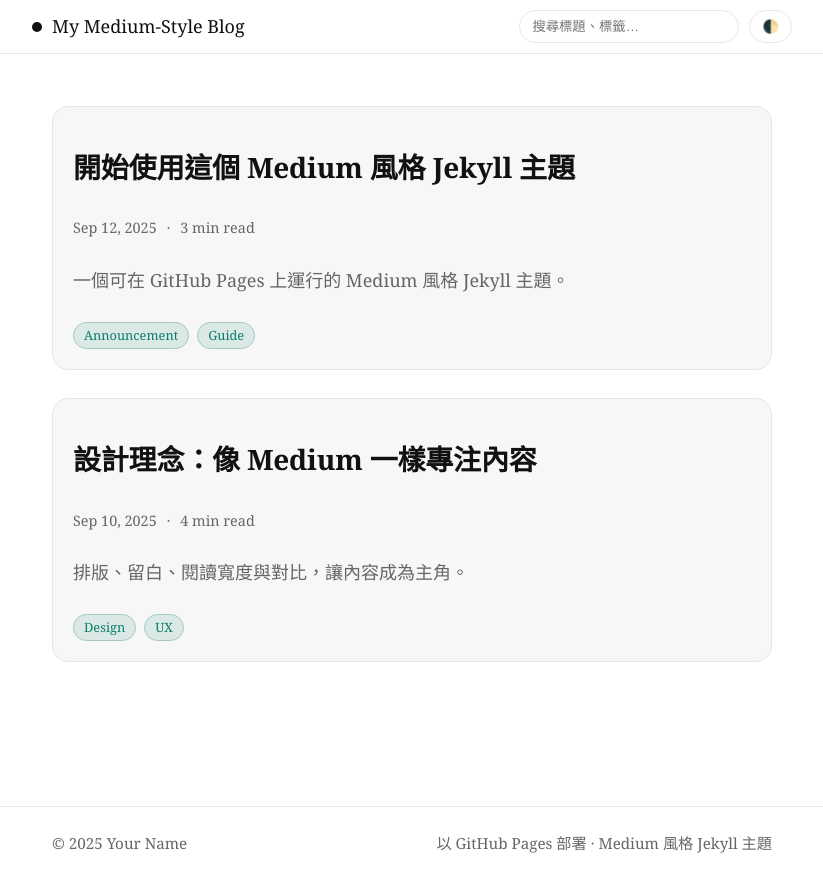
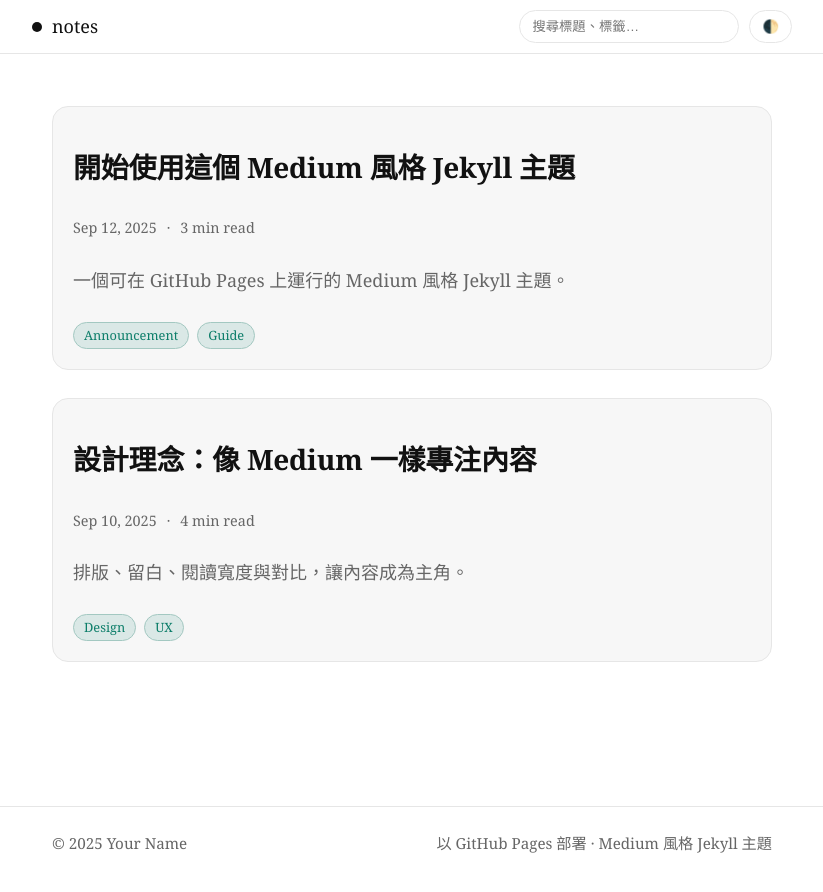
Before and after one commit to linjose/notes, a Jekyll site: the page built from index.html, in a window 1280 px wide. Shown: the top 892 px of the page, without its empty margins (228-1051 px from the left). Built offline with Jekyll 4.4.1, drawn with Linux system fonts in a browser that asks for light colours; the list of posts is cut into pages by our own code.

Commit message:
Update _config.yml

```diff
--- a/_config.yml
+++ b/_config.yml
@@ -1,7 +1,7 @@
-title: My Medium-Style Blog
-description: A clean, Medium-inspired blog running on GitHub Pages (Jekyll).
-url: "" # e.g. https://yourname.github.io
-baseurl: "" # e.g. /blog when using project pages
+title: notes
+description: notes of Joseph Lin.
+url: "https://linjose.github.io" # e.g. https://yourname.github.io
+baseurl: "/notes" # e.g. /blog when using project pages
 author: Your Name
 lang: zh-Hant
 timezone: Asia/Taipei
```
